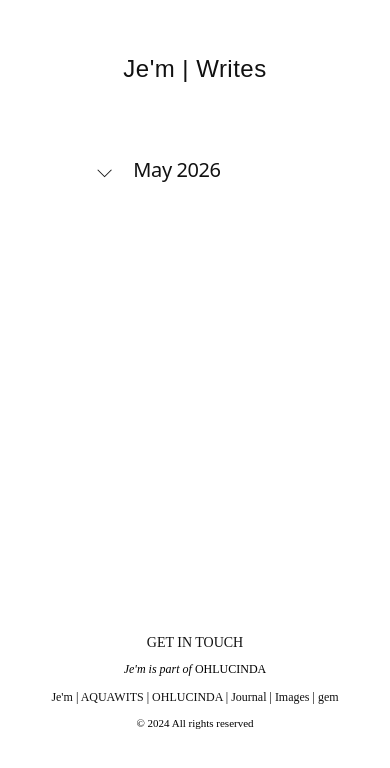
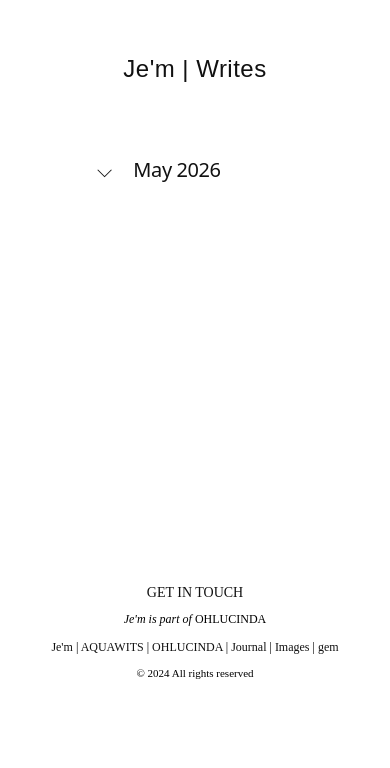
Before and after one commit to ohlucinda/ohlucinda-mobile, a Jekyll site: the page built from index.html, in a window 390 px wide. Shown: the top 768 px of the page. Built offline with Jekyll 4.4.1, drawn with Linux system fonts in a browser that asks for light colours; some web fonts are replaced.

Commit message:
Update style.css

```diff
--- a/assets/style.css
+++ b/assets/style.css
@@ -208,7 +208,7 @@ details[open] summary::before {
 
   .footer {
 
-  margin-top: 350px;
+  margin-top: 300px;
 
 }
 
```
